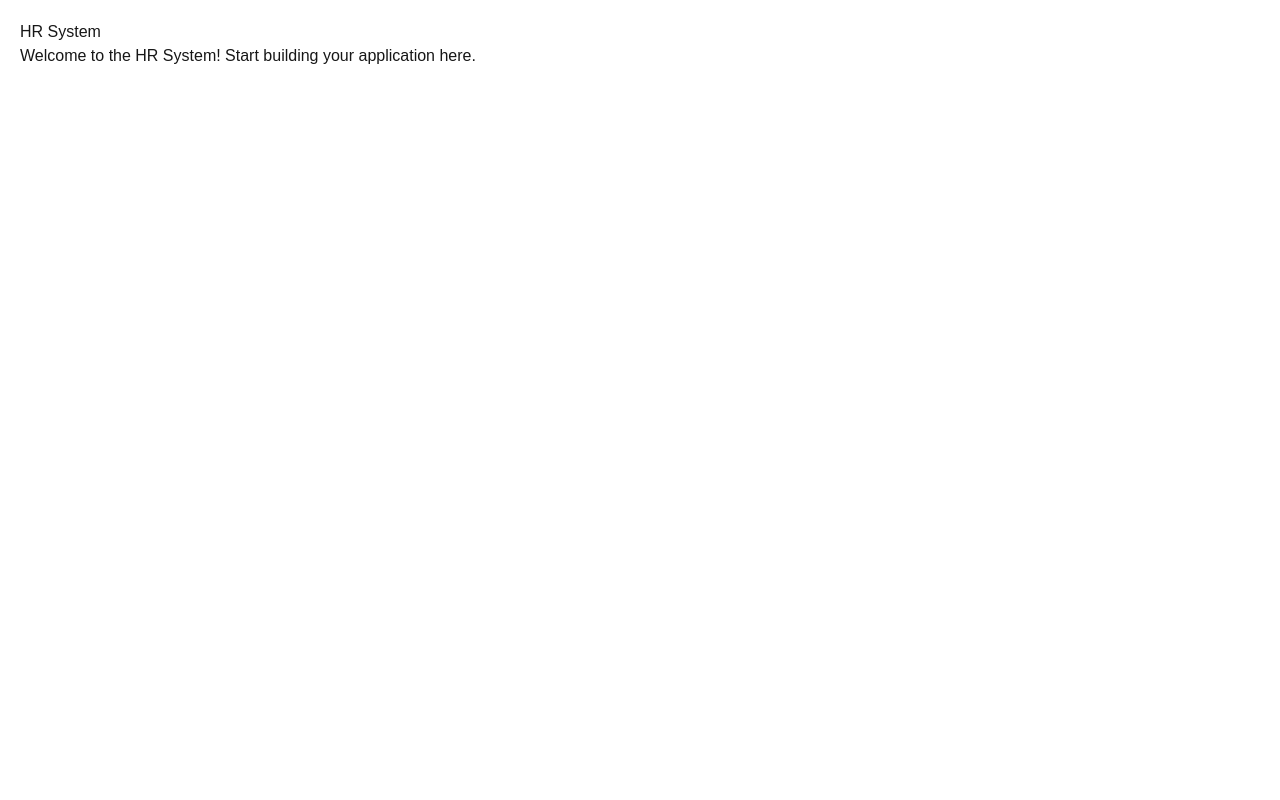
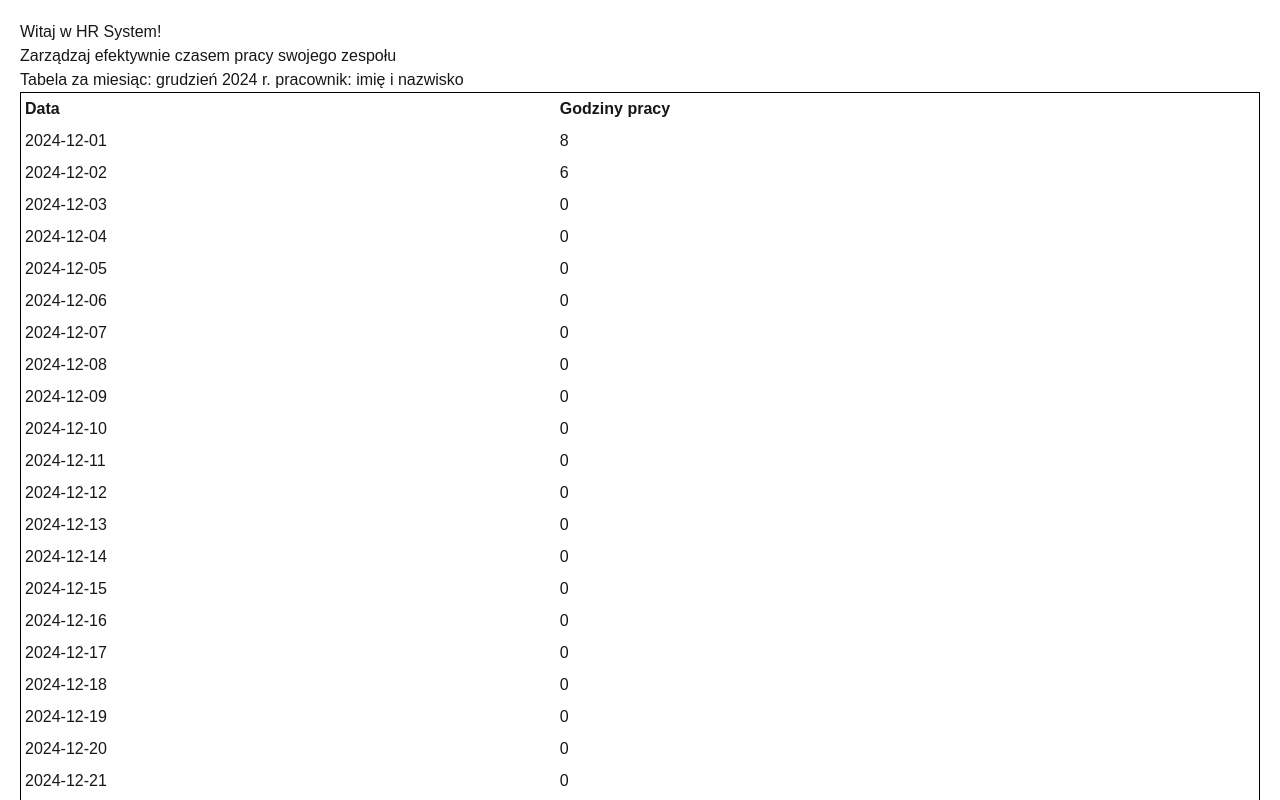
Before and after one commit to RobertSajdak/HR-system, a Next.js app: page / in a window 1280 px wide. Shown: the top 800 px of the page. Built offline with nearby package versions, Linux system fonts and the light colour scheme.

Commit message:
page.tsx improved

```diff
--- a/src/app/page.tsx
+++ b/src/app/page.tsx
@@ -1,10 +1,47 @@
+import AttendanceTable from "@/components/AttendanceTable";
+
 const Home = () => {
-  return (
-      <div style={{ fontFamily: "Arial, sans-serif", padding: "20px" }}>
-          <h1>HR System</h1>
-          <p>Welcome to the HR System! Start building your application here.</p>
-      </div>
-  );
+    const testData = {
+        "2024-12-01": 8,
+        "2024-12-02": 6,
+        "2024-12-03": 0,
+        "2024-12-04": 0,
+        "2024-12-05": 0,
+        "2024-12-06": 0,
+        "2024-12-07": 0,
+        "2024-12-08": 0,
+        "2024-12-09": 0,
+        "2024-12-10": 0,
+        "2024-12-11": 0,
+        "2024-12-12": 0,
+        "2024-12-13": 0,
+        "2024-12-14": 0,
+        "2024-12-15": 0,
+        "2024-12-16": 0,
+        "2024-12-17": 0,
+        "2024-12-18": 0,
+        "2024-12-19": 0,
+        "2024-12-20": 0,
+        "2024-12-21": 0,
+        "2024-12-22": 0,
+        "2024-12-23": 0,
+        "2024-12-24": 0,
+        "2024-12-25": 0,
+        "2024-12-26": 0,
+        "2024-12-27": 0,
+        "2024-12-28": 0,
+        "2024-12-29": 0,
+        "2024-12-30": 0,
+        "2024-12-31": 0,
+    };
+
+    return (
+        <div style={{ fontFamily: "Arial, sans-serif", padding: "20px" }}>
+            <h1>Witaj w HR System!</h1>
+            <p>Zarządzaj efektywnie czasem pracy swojego zespołu</p>
+            <AttendanceTable initialData={testData} />
+        </div>
+    );
 };
 
 export default Home;
--- a/src/components/AttendanceTable.tsx
+++ b/src/components/AttendanceTable.tsx
@@ -1,43 +1,53 @@
+"use client";
+
 import React, { useState } from "react";
 import { WorkHours } from "../types/attendance";
 
 interface Props {
-    initialData: WorkHours;
-    onUpdate: (updatedData: WorkHours) => void;
+    initialData?: WorkHours;
 }
 
-const AttendanceTable: React.FC<Props> = ({ initialData, onUpdate }) => {
-    const [data, setData] = useState(initialData);
+const AttendanceTable: React.FC<Props> = ({ initialData = {} }) => {
+    const [workHours, setWorkHours] = useState<WorkHours>(initialData);
 
-    const handleChange = (date: string, value: string) => {
-        const hours = parseInt(value) || 0;
-        setData((prev) => ({ ...prev, [date]: hours }));
+    const handleChange = (date: string, hours: number) => {
+        setWorkHours({
+            ...workHours,
+            [date]: hours,
+        });
     };
 
     return (
-        <table className="table-auto w-full border-collapse border border-gray-300">
+        <div>
+            <h2>Tabela za miesiąc: grudzień 2024 r. pracownik: imię i nazwisko</h2>
+            <table style={{ width: "100%", textAlign: "left", border: "1px solid black", borderCollapse: "collapse" }} cellPadding="4">
+            {/* <table border={1} cellPadding="10" style={{ width: "100%", textAlign: "left" }}> */}
                 <thead>
                     <tr>
-                    <th className="border border-gray-300 px-4 py-2">Date</th>
-                    <th className="border border-gray-300 px-4 py-2">Hours</th>
+                        <th>Data</th>
+                        <th>Godziny pracy</th>
                     </tr>
                 </thead>
                 <tbody>
-                {Object.entries(data).map(([date, hours]) => (
+                    {Object.entries(workHours).map(([date, hours]) => (
                         <tr key={date}>
-                        <td className="border border-gray-300 px-4 py-2">{date}</td>
-                        <td className="border border-gray-300 px-4 py-2">
+                            <td>{date}</td>
+                            <td>
                                 <input
                                     type="number"
                                     value={hours}
-                                onChange={(e) => handleChange(date, e.target.value)}
-                                className="w-full text-center"
+                                    onChange={(e) =>
+                                        handleChange(date, parseInt(e.target.value, 10) || 0)
+                                    }
+                                    style={{ width: "60px" }}
                                 />
                             </td>
                         </tr>
                     ))}
                 </tbody>
             </table>
+        </div>
     );
 };
+
 export default AttendanceTable;
```
Lines whose indentation alone changed are shown as unchanged.
